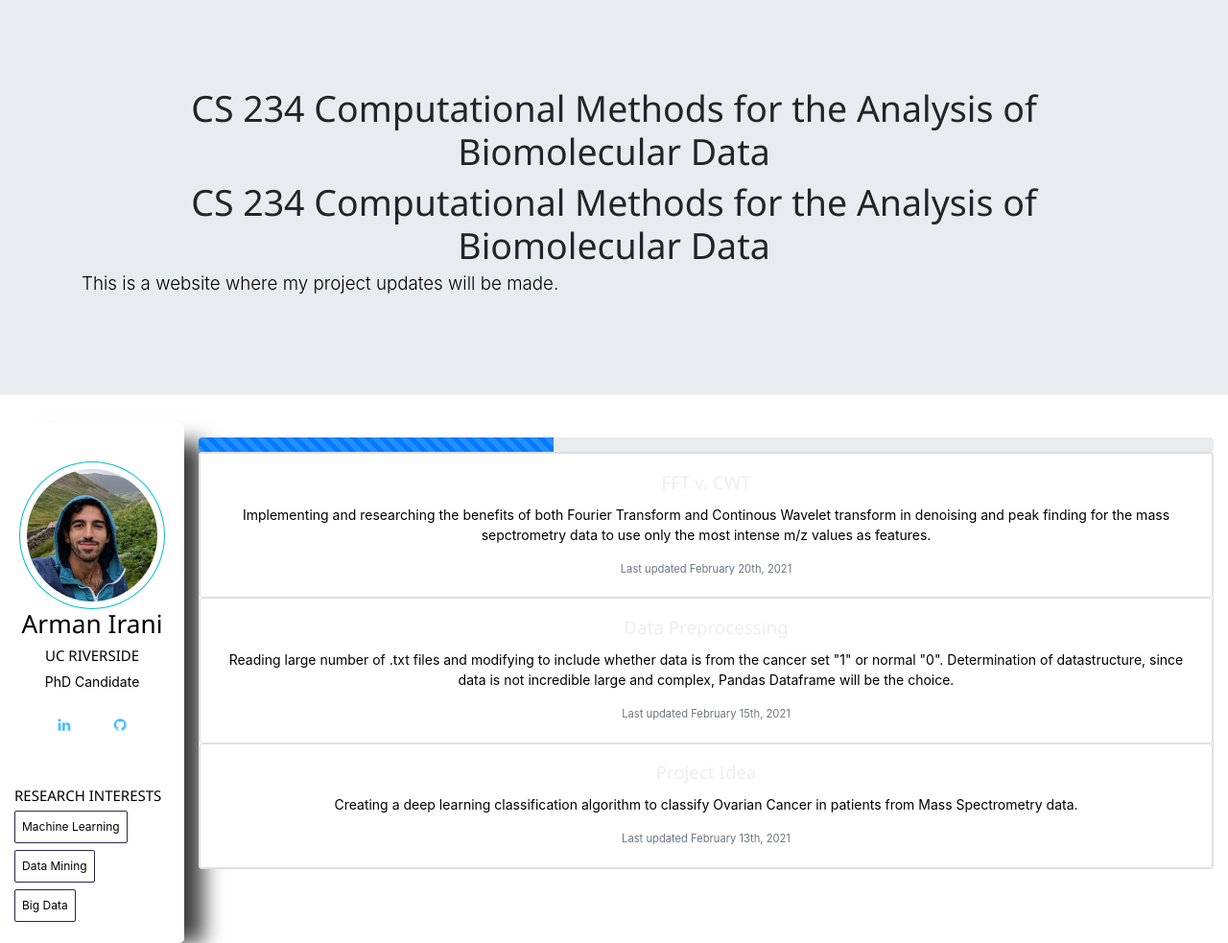
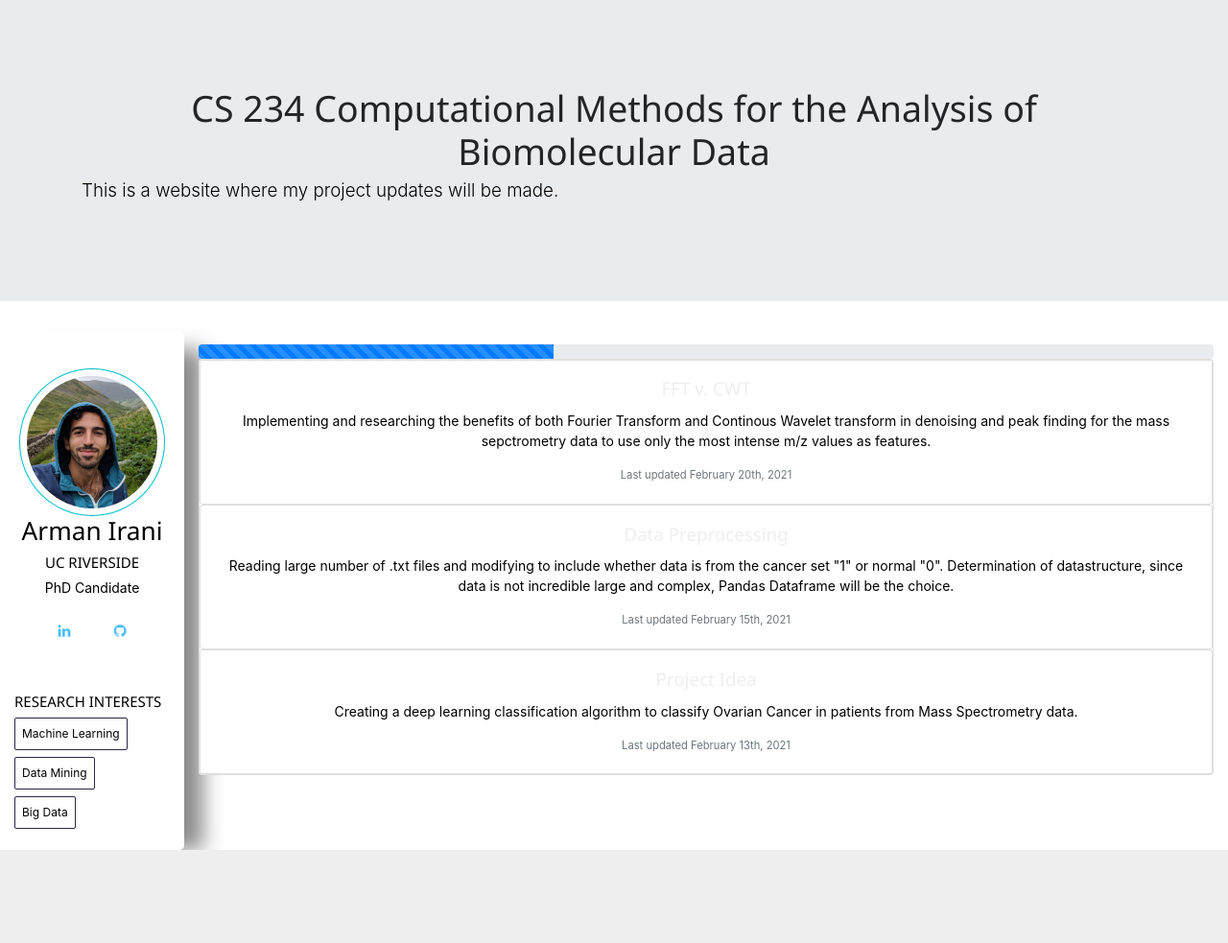
Before and after one commit to Armaniii/CS234, a plain HTML site: page index.html in a window 1280 px wide. Shown: the whole page at 96% size. After the commit the page ends 886 px from the top, so only its background shows below. Drawn offline with nearby package versions, Linux system fonts and the light colour scheme; files that its build step writes are made by us from their sources; a script that the page names is missing.

Commit message:
style update

```diff
--- a/index.html
+++ b/index.html
@@ -16,7 +16,6 @@
 	<body>
 <div class="jumbotron jumbotron-fluid">
   <div class="container">
-    <h1 class="display-6">CS 234 Computational Methods for the Analysis of Biomolecular Data</h1>
     <h1 class="display-6">CS 234 Computational Methods for the Analysis of Biomolecular Data</h1>
     <p class="lead">This is a website where my project updates will be made.</p>
   </div>
--- a/style.css
+++ b/style.css
@@ -43,7 +43,7 @@ p {
 
 	background-color: #fffff;
 	border-radius: 5px;
-	box-shadow: 30px 10px 20px -10px rgba(0,0,0,0.75);
+	box-shadow: 30px 10px 20px -10px rgba(0,0,0,0.45);
 	color: #B3B8CD;
 	padding-top: 40px;
 	position: relative;
```
